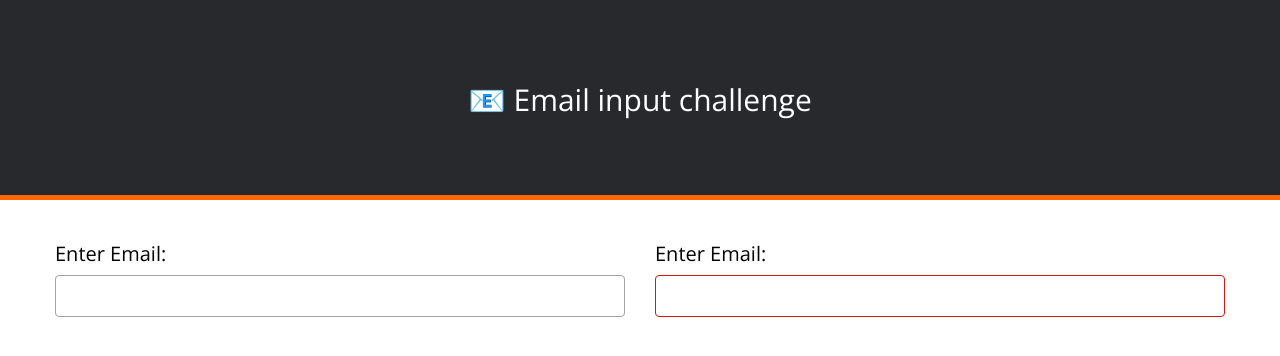
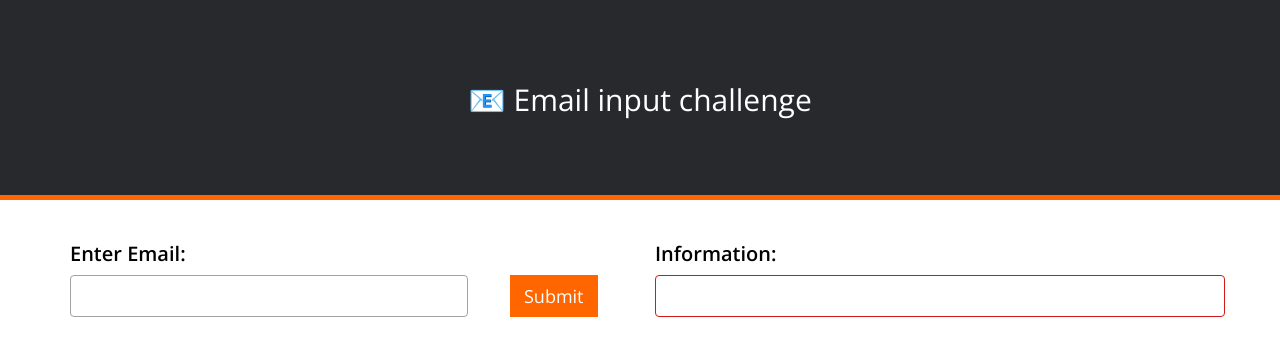
Before and after one commit to ryansemple/EmailInput, a React app: page / in a window 1280 px wide. Shown: the top 356 px of the page. Built offline with nearby package versions, Linux system fonts and the light colour scheme.

Commit message:
Lots of UI changes

```diff
--- a/public/index.html
+++ b/public/index.html
@@ -5,7 +5,7 @@
     <link rel="shortcut icon" href="%PUBLIC_URL%/favicon.ico" />
     <meta name="viewport" content="width=device-width, initial-scale=1" />
     <meta name="theme-color" content="#000000" />
-    <link href="https://fonts.googleapis.com/css?family=Open+Sans&display=swap" rel="stylesheet">
+    <link href="https://fonts.googleapis.com/css?family=Open+Sans:300,400,600&display=swap" rel="stylesheet">
     <!--
       manifest.json provides metadata used when your web app is installed on a
       user's mobile device or desktop. See https://developers.google.com/web/fundamentals/web-app-manifest/
--- /dev/null
+++ b/src/Components/Suggestion.tsx
@@ -0,0 +1,18 @@
+import React, { PureComponent } from "react";
+
+interface ISuggestionProps {
+    emailSuggestion: string,
+    emailSuggestionClickEvent: any
+}
+
+export default class Suggestions
+extends PureComponent<ISuggestionProps>
+{
+    render = () =>
+    <li
+        onClick={() => this.props.emailSuggestionClickEvent(this.props.emailSuggestion)}
+        key={this.props.emailSuggestion}
+        className="Email_Suggestions_Suggestion">
+        {this.props.emailSuggestion}
+    </li>
+}
--- /dev/null
+++ b/src/Components/Suggestions.tsx
@@ -0,0 +1,29 @@
+import React, { PureComponent } from "react";
+
+import Suggestion from "../Components/Suggestion";
+
+interface ISuggestionsProps {
+    showSuggestions: boolean,
+    emailSuggestions: string[],
+    emailSuggestionClickEvent: any
+}
+
+export default class Suggestions
+extends PureComponent<ISuggestionsProps>
+{
+    render = () =>
+    <div
+    className={`${this.props.showSuggestions ? "show" : ""} Email_Suggestions float_left`}>
+        <ul>
+        {this.props.emailSuggestions
+        .map
+        (
+            (emailSuggestion: string, index: number) =>
+            <Suggestion
+                emailSuggestion={emailSuggestion}
+                emailSuggestionClickEvent={this.props.emailSuggestionClickEvent}
+            />
+        )}
+        </ul>
+    </div>
+}
--- a/src/Containers/EmailInput.tsx
+++ b/src/Containers/EmailInput.tsx
@@ -1,4 +1,5 @@
-import React from 'react';
+import React from "react";
+import Suggestions from "../Components/Suggestions";
 
 interface IEmailInputState {
     emailMessage?: string;
@@ -231,15 +232,15 @@ React.PureComponent<IEmailInputProps, IEmailInputState>
         }
     }
 
-    delay = (ms: number): any => new Promise(res => setTimeout(res, ms));
-
-    emailSuggestionClickEvent = (email: string): void => this.setState(({ email }));
+    emailSuggestionClickEvent = (email: string): void =>
+        this.setState(({ email }));
 
     render(){
         return(
             <div className="container">
                 <div className="text_align_center">
                     <div className="Email clear_children_float margin_top_40 col-sm-12 float_left">
+                        <div className="col-sm-18">
                             <label className="Email_Label block float_left">Enter Email:</label>
                             <br />
                             <input
@@ -248,27 +249,25 @@ React.PureComponent<IEmailInputProps, IEmailInputState>
                                 value={this.state.email}
                             />
                             <br />
-                        <div
-                            className={`${this.state.showSuggestions ? "show" : ""} Email_Suggestions float_left`}>
-                            <ul>
-                            {this.state.emailSuggestions
-                            .map
-                            (
-                                (emailSuggestion: string, i: number) =>
-                                <li
-                                    onClick={() => this.emailSuggestionClickEvent(emailSuggestion)}
-                                    key={emailSuggestion}
-                                    className="Email_Suggestions_Suggestion">
-                                    {emailSuggestion}
-                                </li>
-                            )}
-                            </ul>
+                            <Suggestions
+                                showSuggestions={this.state.showSuggestions}
+                                emailSuggestions={this.state.emailSuggestions}
+                                emailSuggestionClickEvent={this.emailSuggestionClickEvent}
+                            />
+                        </div>
+                        <div className="col-sm-6">
+                            <label className="block">
+                                &nbsp;
+                            </label>
+                            <button className="Button">
+                                Submit
+                            </button>
                         </div>
                     </div>
                     <div className="col-sm-12 float_left">
 
                         <label className="block float_left">
-                            Enter Email:
+                            Information:
                         </label>
                         <p
                             className="error margin_bottom_20 block float_left full_width">
@@ -285,3 +284,5 @@ React.PureComponent<IEmailInputProps, IEmailInputState>
         );
     };
 };
+
+//delay = (ms: number): any => new Promise(res => setTimeout(res, ms));
--- a/src/Styles/site.scss
+++ b/src/Styles/site.scss
@@ -98,6 +98,7 @@ label {
 	font-weight: 400;
     margin-bottom: 8px;
     text-align: left;
+    font-weight: 600;
 }
 
 .Email {
@@ -114,14 +115,27 @@ label {
     border: 1px solid $border-grey;
     padding: 0px 7px;
     font: $body-font;
-}
-
-.Email_Suggestions
-{
-    width: 300px;
+    //width: calc(100% - 138.5px);
+    //border-right: none;
+    //border-top-right-radius: 0;
+    //border-bottom-right-radius: 0;
 }
 
 /* Form ---------------------------------------*/
+
+/* Button -------------------------------------*/
+
+.Button {
+    background-color: $brand-orange;
+    font: $body-font;
+    border: none;
+    color: white;
+    height: $input-height;
+    padding: 0 14px;
+    //margin-top: 10.5px;
+}
+
+/* Button -------------------------------------*/
 
 /* Header -------------------------------------*/
 
@@ -145,6 +159,7 @@ label {
 .Email_Suggestions {
 	background-color: $off-white;
     opacity: 0;
+    width: 80%;
 }
 
 .Email_Suggestions_Suggestion {
--- a/src/Styles/skeleton.scss
+++ b/src/Styles/skeleton.scss
@@ -1,4 +1,18 @@
+.col-sm-12,
+.col-sm-6,
+.col-sm-18 {
+    padding: 0 15px;
+    float: left;
+}
+
 .col-sm-12 {
     width: 50%;
-    padding: 0 15px;
 }
+
+.col-sm-6 {
+    width: 25%;
+}
+
+.col-sm-18 {
+    width: 75%;
+}
```
Lines whose indentation alone changed are shown as unchanged.
